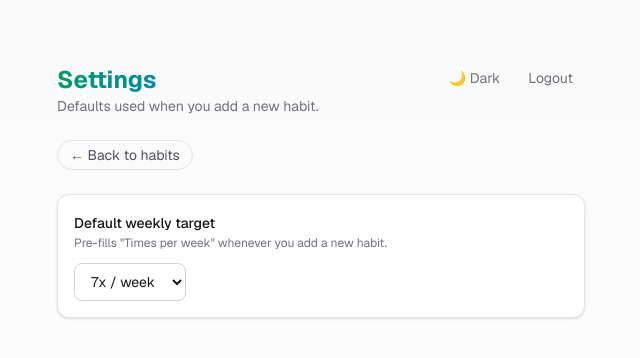
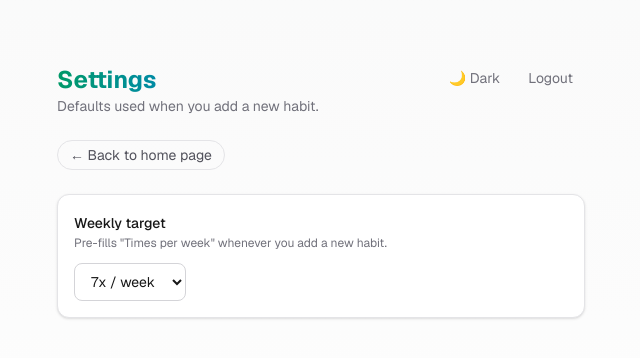
Before and after one commit to ShreyaDhaytonde/habit-tracker-client, a Next.js app: page /settings in a window 1280 px wide. Shown: the top 358 px of the page, without its empty margins (319-959 px from the left). Built offline with nearby package versions, Linux system fonts and the light colour scheme.

Commit message:
Update link text and label for weekly target

```diff
--- a/app/settings/page.tsx
+++ b/app/settings/page.tsx
@@ -43,12 +43,12 @@ export default function Settings() {
           href="/"
           className="w-fit rounded-full border border-zinc-200 px-3 py-1 text-sm text-zinc-600 transition-colors hover:bg-zinc-100 hover:text-zinc-900 dark:border-zinc-700 dark:text-zinc-300 dark:hover:bg-zinc-800 dark:hover:text-zinc-100"
         >
-          ← Back to habits
+          ← Back to home page
         </Link>
 
         <div className="rounded-xl border border-zinc-200 bg-white p-4 shadow-sm dark:border-zinc-800 dark:bg-zinc-900/40">
           <label htmlFor="default-weekly-target" className="text-sm font-medium">
-            Default weekly target
+           Weekly target
           </label>
           <p className="mb-3 text-xs text-zinc-500">
             Pre-fills "Times per week" whenever you add a new habit.
```
